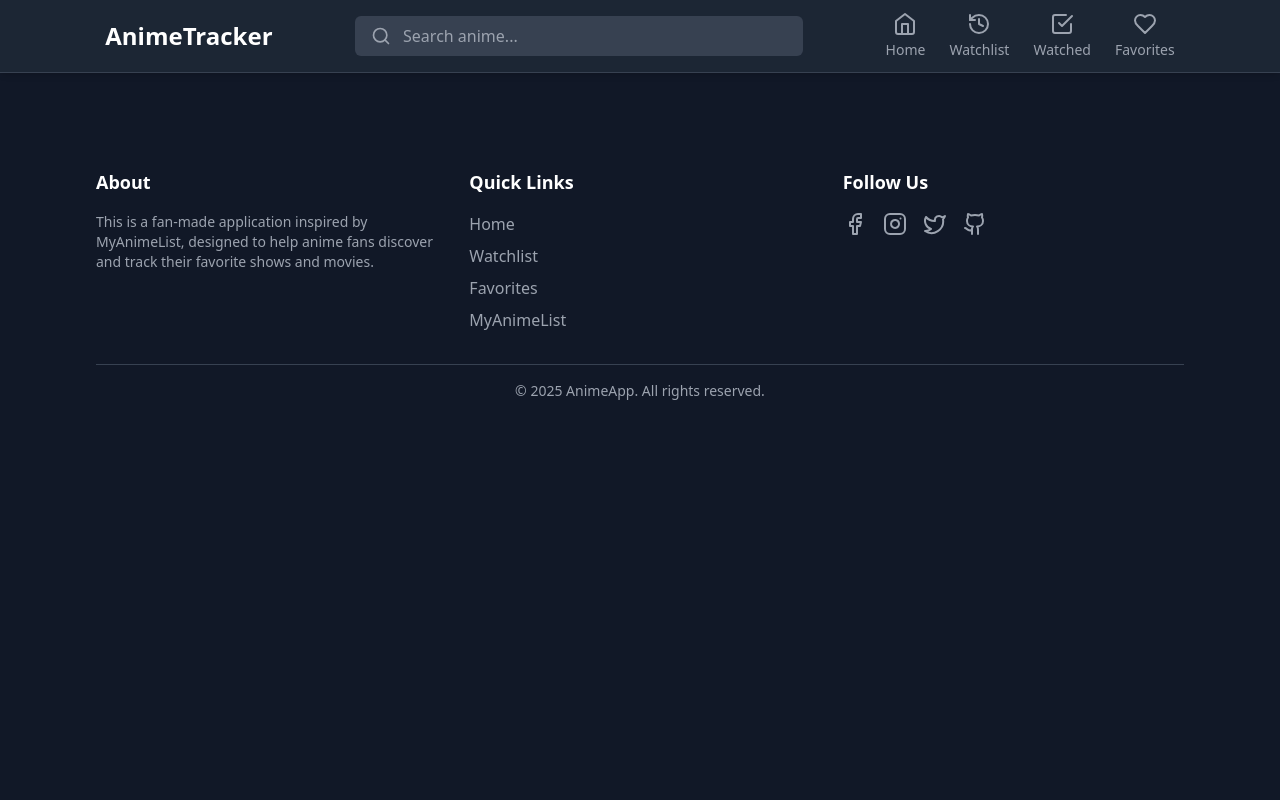
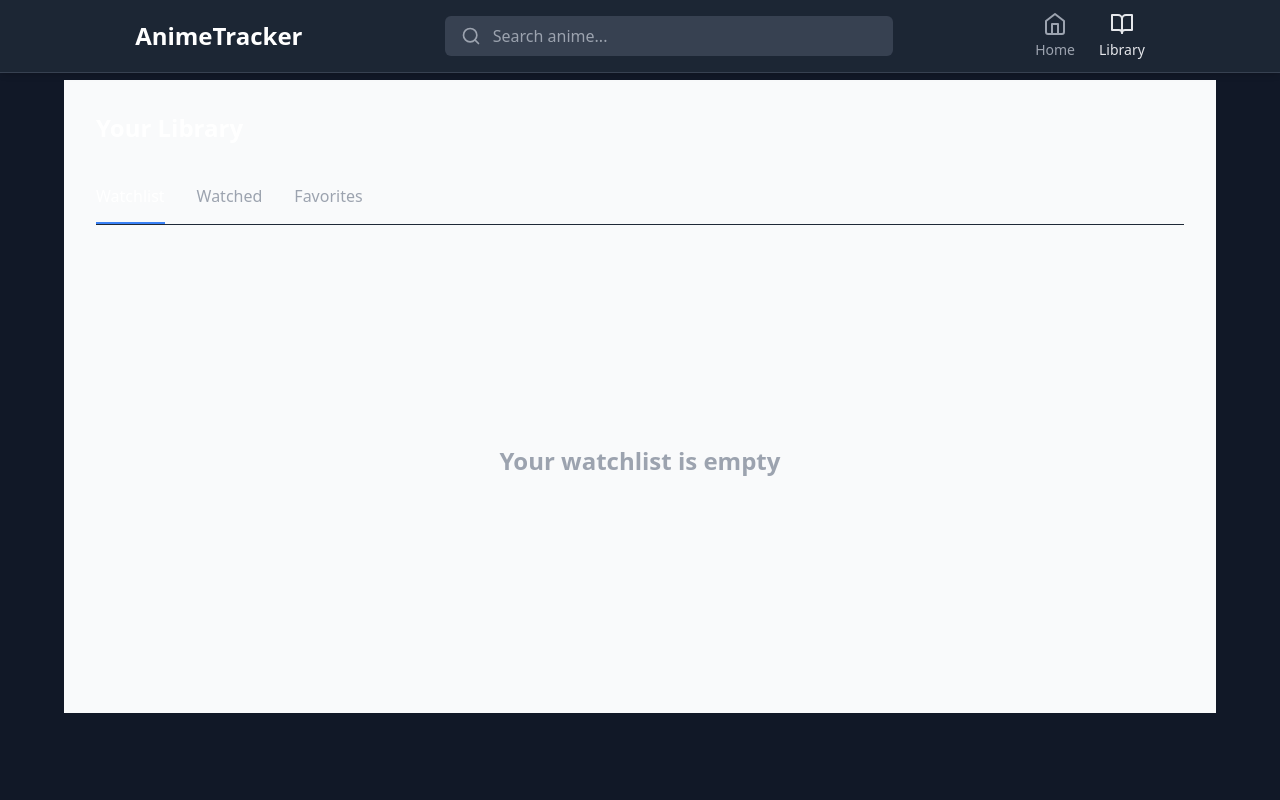
Before and after one commit to jkhlf/media-tracker, a React (Vite) app: page /library in a window 1280 px wide. Shown: the top 800 px of the page. Built offline with nearby package versions, Linux system fonts and the light colour scheme; what axios-retry would draw is missing.

Commit message:
feat: add Library page and integrate react-toastify for notifications

```diff
--- a/package.json
+++ b/package.json
@@ -21,6 +21,7 @@
     "react-dom": "^18.3.1",
     "react-intersection-observer": "^9.8.1",
     "react-router-dom": "^6.22.1",
+    "react-toastify": "^11.0.3",
     "tailwind-merge": "^2.2.1",
     "zustand": "^4.5.1"
   },
--- a/src/App.tsx
+++ b/src/App.tsx
@@ -1,12 +1,13 @@
 import { BrowserRouter as Router, Routes, Route, Link, useLocation } from 'react-router-dom';
 import { QueryClient, QueryClientProvider } from '@tanstack/react-query';
 import { Home } from './pages/Home';
-import { Favorites } from './pages/Favorites';
-import { Watchlist } from './pages/Watchlist';
-import { Watched } from './pages/Watched';
 import React from 'react';
 import NavBar from './components/NavBar';
 import { Footer } from './components/Footer';
+import AnimeDetailsPage from './pages/AnimeDetailsPage';
+import Library from './pages/Library';
+import { ToastContainer } from 'react-toastify';
+import 'react-toastify/dist/ReactToastify.css';
 
 const queryClient = new QueryClient();
 
@@ -19,12 +20,12 @@ function App() {
           <main className="pt-20">
             <Routes>
               <Route path="/" element={<Home />} />
-              <Route path="/favorites" element={<Favorites />} />
-              <Route path="/watchlist" element={<Watchlist />} />
-              <Route path="/watched" element={<Watched />} />
+              <Route path="/library" element={<Library />} />
+              <Route path="/anime/:animeId" element={<AnimeDetailsPage />} />
             </Routes>
             <Footer />
           </main>
+          <ToastContainer />
         </div>
       </Router>
     </QueryClientProvider>
--- a/src/components/AnimeCard.tsx
+++ b/src/components/AnimeCard.tsx
@@ -1,5 +1,5 @@
 import React from 'react';
-import { Heart, ListPlus, CheckCircle } from 'lucide-react';
+import { Heart, ListPlus, CheckCircle, X } from 'lucide-react';
 import { useAnimeStore, type Anime } from '../lib/store';
 import { cn } from '../lib/utils';
 import { Link } from 'react-router-dom';
@@ -7,10 +7,11 @@ import { Link } from 'react-router-dom';
 interface AnimeCardProps {
   anime: Anime;
   className?: string;
+  onRemove?: () => void;
 }
 
-export function AnimeCard({ anime, className }: AnimeCardProps) {
-  const { favorites, watchlist, watched, addToFavorites, removeFromFavorites, addToWatchlist, addToWatched } = useAnimeStore();
+export function AnimeCard({ anime, className, onRemove }: AnimeCardProps) {
+  const { favorites, watchlist, watched, addToFavorites, removeFromFavorites, addToWatchlist, addToWatched, removeFromWatchlist } = useAnimeStore();
 
   const isFavorite = favorites.some((a) => a.mal_id === anime.mal_id);
   const isWatchlisted = watchlist.some((a) => a.mal_id === anime.mal_id);
@@ -43,7 +44,7 @@ export function AnimeCard({ anime, className }: AnimeCardProps) {
                 onClick={(e) => {
                   e.preventDefault();
                   e.stopPropagation();
-                  addToWatchlist(anime);
+                  isWatchlisted ? removeFromWatchlist(anime.mal_id) : addToWatchlist(anime);
                 }}
                 className="p-2 rounded-full bg-white/10 hover:bg-white/20 transition-colors"
               >
@@ -62,6 +63,18 @@ export function AnimeCard({ anime, className }: AnimeCardProps) {
                 <CheckCircle className={cn("w-5 h-5", isWatched ? "stroke-green-400" : "stroke-white")} />
               </button>
             )}
+            {onRemove && (
+              <button
+                onClick={(e) => {
+                  e.preventDefault();
+                  e.stopPropagation();
+                  onRemove();
+                }}
+                className="p-2 rounded-full bg-white/10 hover:bg-white/20 transition-colors"
+              >
+                <X className="w-5 h-5 stroke-white" />
+              </button>
+            )}
           </div>
           <div>
             <h3 className="text-white font-semibold text-lg">{anime.title}</h3>
--- /dev/null
+++ b/src/pages/Library.tsx
@@ -0,0 +1,123 @@
+import React, { useState } from 'react';
+import { useAnimeStore } from '../lib/store';
+import { AnimeCard } from '../components/AnimeCard';
+import { motion } from 'framer-motion';
+import { toast } from 'react-toastify';
+
+export function Library() {
+  const { watched, favorites, watchlist, addToWatchlist, addToFavorites, removeFromWatchlist, removeFromFavorites } = useAnimeStore();
+  const [selectedTab, setSelectedTab] = useState<'watchlist' | 'watched' | 'favorites'>('watchlist');
+
+  const handleAddToWatchlist = (anime) => {
+    if (watchlist.some(item => item.mal_id === anime.mal_id)) {
+      toast.error('Anime already in watchlist');
+    } else {
+      addToWatchlist(anime);
+      toast.success('Anime added to watchlist');
+    }
+  };
+
+  const handleAddToFavorites = (anime) => {
+    if (favorites.some(item => item.mal_id === anime.mal_id)) {
+      toast.error('Anime already in favorites');
+    } else {
+      addToFavorites(anime);
+      toast.success('Anime added to favorites');
+    }
+  };
+
+  const handleRemoveFromWatchlist = (anime) => {
+    removeFromWatchlist(anime.mal_id);
+    toast.success('Anime removed from watchlist');
+  };
+
+  const handleRemoveFromFavorites = (anime) => {
+    removeFromFavorites(anime.mal_id);
+    toast.success('Anime removed from favorites');
+  };
+
+  const renderAnimeList = (animeList: any[], emptyMessage: string, onRemove: (anime: any) => void) => {
+    if (animeList.length === 0) {
+      return (
+        <div className="flex flex-col items-center justify-center min-h-[50vh] text-gray-400">
+          <h2 className="text-2xl font-bold mb-2">{emptyMessage}</h2>
+        </div>
+      );
+    }
+
+    return (
+      <div className="grid grid-cols-2 md:grid-cols-3 lg:grid-cols-4 xl:grid-cols-5 gap-6">
+        {animeList.map((anime) => (
+          <AnimeCard key={anime.mal_id} anime={anime} onRemove={() => onRemove(anime)} />
+        ))}
+      </div>
+    );
+  };
+
+  return (
+    <div className="space-y-10 pt-8 px-4 max-w-6xl mx-auto sm:px-6 lg:px-8 bg-gray-50 dark:bg-gray-900">
+      <h2 className="text-2xl font-bold mb-6">Your Library</h2>
+      <div className="border-b border-gray-800">
+        <div className="flex gap-8">
+          <TabButton
+            active={selectedTab === 'watchlist'}
+            onClick={() => setSelectedTab('watchlist')}
+          >
+            Watchlist
+          </TabButton>
+          <TabButton
+            active={selectedTab === 'watched'}
+            onClick={() => setSelectedTab('watched')}
+          >
+            Watched
+          </TabButton>
+          <TabButton
+            active={selectedTab === 'favorites'}
+            onClick={() => setSelectedTab('favorites')}
+          >
+            Favorites
+          </TabButton>
+        </div>
+      </div>
+      <motion.div
+        initial={{ opacity: 0 }}
+        animate={{ opacity: 1 }}
+        transition={{ delay: 0.2 }}
+        className="pb-12"
+      >
+        {selectedTab === 'watchlist' && renderAnimeList(watchlist, 'Your watchlist is empty', handleRemoveFromWatchlist)}
+        {selectedTab === 'watched' && renderAnimeList(watched, 'No watched anime yet', () => {})}
+        {selectedTab === 'favorites' && renderAnimeList(favorites, 'No favorites yet', handleRemoveFromFavorites)}
+      </motion.div>
+    </div>
+  );
+}
+
+function TabButton({
+  children,
+  active,
+  onClick,
+}: {
+  children: React.ReactNode;
+  active: boolean;
+  onClick: () => void;
+}) {
+  return (
+    <button
+      onClick={onClick}
+      className={`pb-4 relative flex items-center gap-2 ${
+        active ? 'text-white' : 'text-gray-400 hover:text-gray-300'
+      }`}
+    >
+      {children}
+      {active && (
+        <motion.div
+          layoutId="activeTab"
+          className="absolute bottom-0 left-0 right-0 h-0.5 bg-blue-500"
+        />
+      )}
+    </button>
+  );
+}
+
+export default Library;
```
Also changed, not shown: src/components/NavBar.tsx (+3 -5 lines), 1 other file (tests, documents, lock files or other folders).
